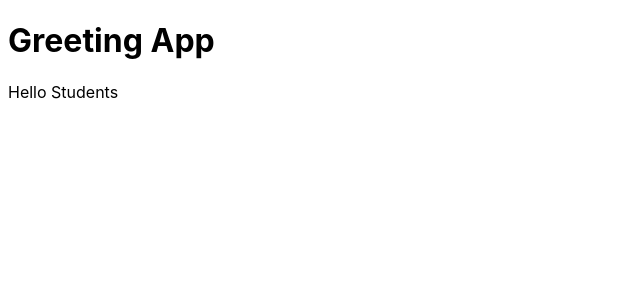
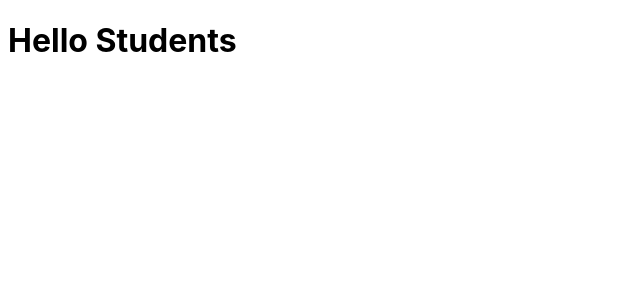
Before and after one commit to hairunisa0929/free-class-exercises, a React (Vite) app in the folder react-app/: page / in a window 1280 px wide. Shown: the top 300 px of the page, without its empty margins (0-640 px from the left). Built offline with nearby package versions, Linux system fonts and the light colour scheme.

Commit message:
add test file

```diff
--- a/react-app/src/App.jsx
+++ b/react-app/src/App.jsx
@@ -1,14 +1,15 @@
-import Greeting from "./components/Greeting"
+import React from "react";
+import StudentList from "./components/StudentList";
 
 function App() {
   const students = ["Thomas", "Alva", "Edison"];
 
   return (
     <>
-      <h1>Greeting App</h1>
-      <Greeting students={students} />
+      <h1>Hello Students</h1>
+      <StudentList />
     </>
   )
 }
 
-export default App
+export default App;
--- a/react-app/src/components/Greeting.jsx
+++ /dev/null
@@ -1,19 +0,0 @@
-function Greeting(props) {
-    return (
-      <div>
-        Hello Students
-
-        {/* Tampilkan nama-nama student yang dikirimkan dari parent dalam sebuah list */}
-        <ul>
-
-        </ul>
-      </div>
-    );
-  }
-
-  export default Greeting;
-
-//   contoh
-// {props.students.map((student, index) => (
-//     <li key={"student" + index}>{student}</li>
-//   ))}
--- /dev/null
+++ b/react-app/src/components/StudentList.jsx
@@ -0,0 +1,15 @@
+import React from "react";
+
+function StudentList(props) {
+  return (
+    <div>
+      <ul>
+        {/* Tampilkan nama-nama student yang dikirimkan dari parent dalam sebuah list */}
+
+
+      </ul>
+    </div>
+  );
+}
+
+export default StudentList;
```
Also changed, not shown: 1 other file (tests, documents, lock files or other folders).
